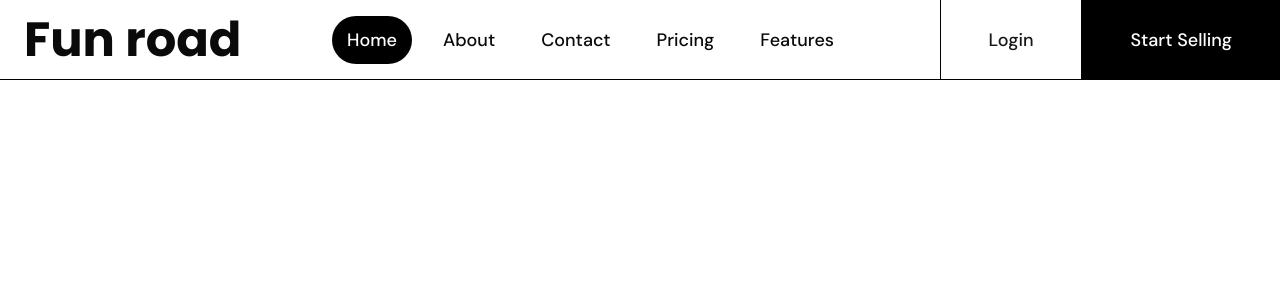
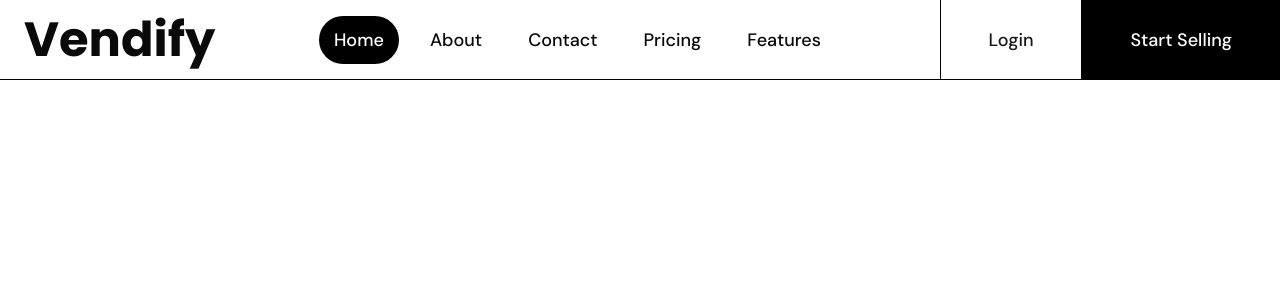
Before and after one commit to rizonkumar/vendify, a Next.js app: page / in a window 1280 px wide. Shown: the top 300 px of the page. Built offline with nearby package versions, Linux system fonts and the light colour scheme.

Commit message:
Fix: Changed the Logo Name

```diff
--- a/src/app/(home)/navbar.tsx
+++ b/src/app/(home)/navbar.tsx
@@ -67,7 +67,7 @@ export const Navbar = () => {
     <nav className="h-20 flex border-b justify-between font-medium bg-white">
       <Link href="/" className="pl-6 flex items-center">
         <span className={cn("text-5xl font-semibold", poppins.className)}>
-          Fun road
+          Vendify
         </span>
       </Link>
 
```
